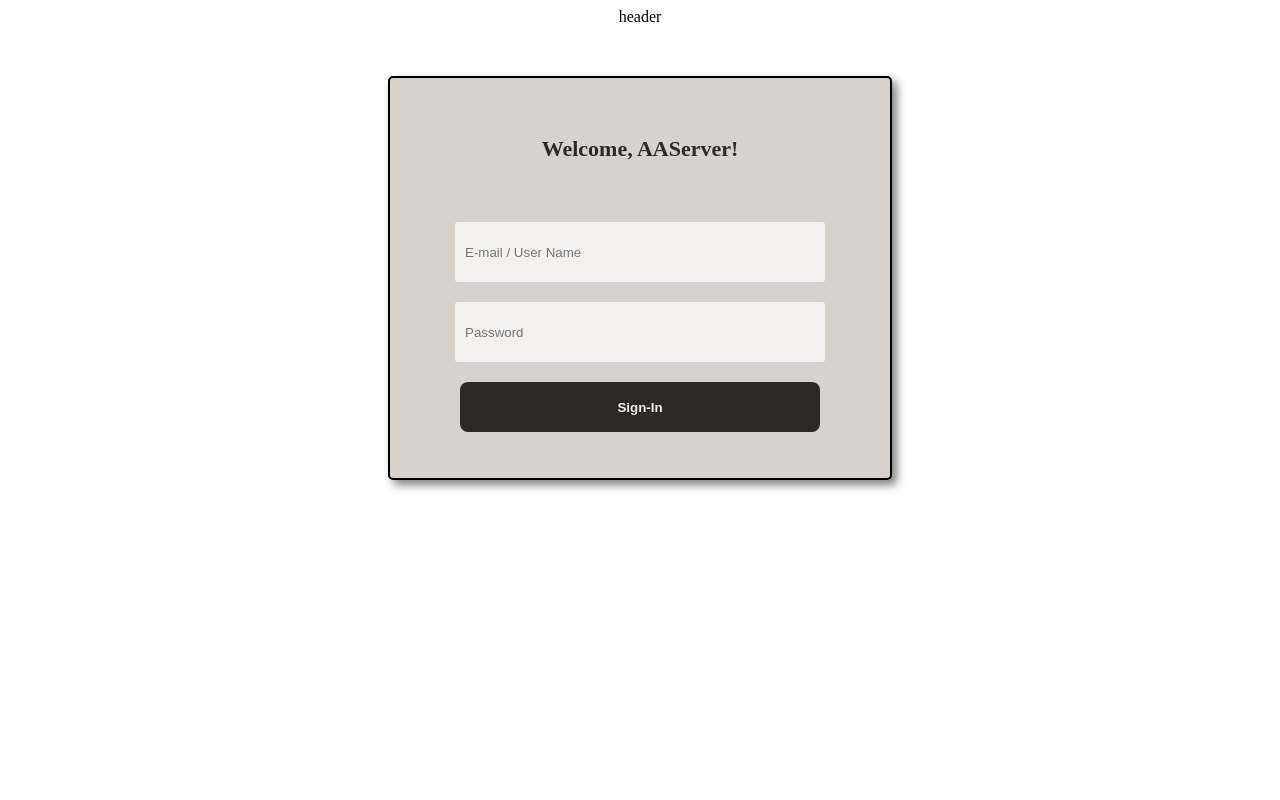
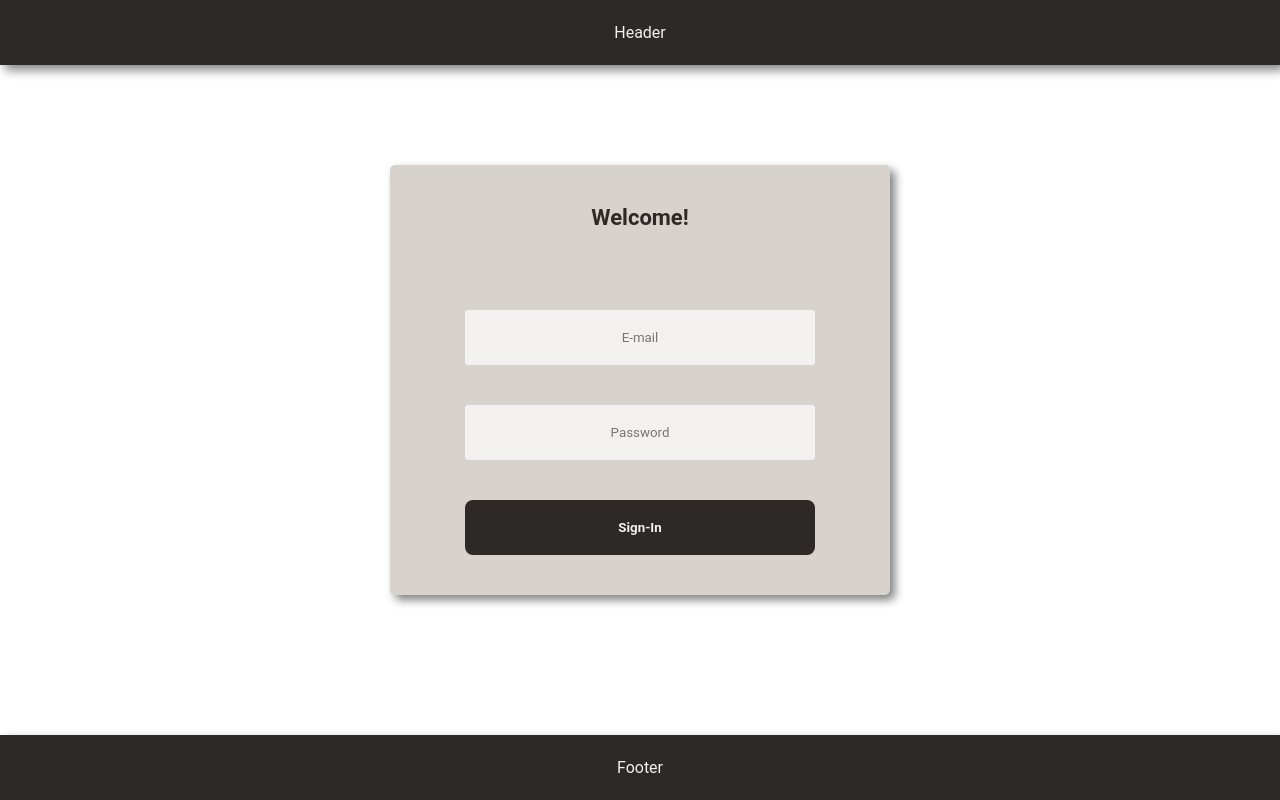
Before and after one commit to MoronaCzech1991/AAServer-React, a React (Create React App) app in the folder AAServer.React/ClientApp/: page / in a window 1280 px wide. Built offline with nearby package versions, Linux system fonts and the light colour scheme.

Commit message:
Marlon - criacao do header e footer

```diff
--- a/AAServer.React/ClientApp/src/app/index.tsx
+++ b/AAServer.React/ClientApp/src/app/index.tsx
@@ -2,14 +2,16 @@ import React from 'react';
 
 import * as S from './styles';
 
-import SignIn from '../components/signin';
-import Header from '../components/header/index';
+import MainHeader from '../components/mainHeader/index';
+import SignIn from '../components/signIn/index';
+import Footer from '../components/footer';
 
 const App = () => {
   return (
     <S.Container>
-      <Header />
+      <MainHeader />
       <SignIn />
+      <Footer />
     </S.Container>
   );
 };
--- a/AAServer.React/ClientApp/src/app/styles.ts
+++ b/AAServer.React/ClientApp/src/app/styles.ts
@@ -3,6 +3,12 @@ import styled from 'styled-components';
 export const Container = styled.div`
   display: flex;
   flex-direction: column;
-  justify-content: center;
+  height: 100%;
   align-items: center;
 `;
+
+export const Header = styled.div;
+
+export const Content = styled.div;
+
+export const Footer = styled.div;
--- /dev/null
+++ b/AAServer.React/ClientApp/src/components/footer/index.tsx
@@ -0,0 +1,9 @@
+import React from 'react';
+
+import * as S from './styles';
+
+const Footer = () => {
+  return <S.Container>Footer</S.Container>;
+};
+
+export default Footer;
--- /dev/null
+++ b/AAServer.React/ClientApp/src/components/footer/styles.ts
@@ -0,0 +1,14 @@
+import styled from 'styled-components';
+
+export const Container = styled.div`
+  bottom: 0;
+  background-color: #2d2926;
+  color: #f2f1f0;
+  height: 65px;
+  width: 100%;
+  box-shadow: 5px 5px 10px grey;
+  display: flex;
+  justify-content: center;
+  align-items: center;
+  position: absolute;
+`;
--- a/AAServer.React/ClientApp/src/components/header/index.tsx
+++ /dev/null
@@ -1,7 +0,0 @@
-import React from 'react';
-
-const Header = () => {
-  return <div>header</div>;
-};
-
-export default Header;
--- /dev/null
+++ b/AAServer.React/ClientApp/src/components/mainHeader/index.tsx
@@ -0,0 +1,9 @@
+import React from 'react';
+
+import * as S from './styles';
+
+const MainHeader = () => {
+  return <S.Container>Header</S.Container>;
+};
+
+export default MainHeader;
--- /dev/null
+++ b/AAServer.React/ClientApp/src/components/mainHeader/styles.ts
@@ -0,0 +1,12 @@
+import styled from 'styled-components';
+
+export const Container = styled.div`
+  background-color: #2d2926;
+  color: #f2f1f0;
+  height: 65px;
+  width: 100%;
+  box-shadow: 5px 5px 10px grey;
+  display: flex;
+  justify-content: center;
+  align-items: center;
+`;
--- a/AAServer.React/ClientApp/src/components/signin/index.tsx
+++ b/AAServer.React/ClientApp/src/components/signin/index.tsx
@@ -8,10 +8,13 @@ const SignIn = () => {
 
   return (
     <S.Container>
-      <S.Title>Welcome, AAServer!</S.Title>
+      <S.Header>
+        <S.Title>Welcome!</S.Title>
+      </S.Header>
+      <S.Content>
         <S.Input
           type="email"
-        placeholder="E-mail / User Name "
+          placeholder="E-mail"
           value={email}
           onChange={(e) => setEmail(e.target.value)}
         />
@@ -22,6 +25,7 @@ const SignIn = () => {
           onChange={(e) => setPassword(e.target.value)}
         />
         <S.Button> Sign-In </S.Button>
+      </S.Content>
     </S.Container>
   );
 };
--- a/AAServer.React/ClientApp/src/components/signin/styles.ts
+++ b/AAServer.React/ClientApp/src/components/signin/styles.ts
@@ -1,11 +1,10 @@
 import styled from 'styled-components';
 
 export const Container = styled.div`
-  height: 400px;
-  width: 500px;
-  margin: 50px;
+  min-height: 400px;
+  min-width: 500px;
+  margin: 100px;
   border-radius: 5px;
-  border: 2px, solid;
   display: flex;
   justify-content: center;
   align-items: center;
@@ -14,31 +13,42 @@ export const Container = styled.div`
   box-shadow: 5px 5px 10px grey;
 `;
 
+export const Header = styled.div`
+  margin: 20px;
+`;
+
+export const Title = styled.p`
+  margin: 20px;
+  font-weight: bold;
+  color: #2d2926;
+  font-size: 22px;
+`;
+
+export const Content = styled.div`
+  margin: 20px;
+  display: flex;
+  flex-direction: column;
+  justify-content: center;
+  align-items: center;
+`;
+
 export const Input = styled.input`
-  padding: 10px;
+  text-align: center;
+  margin: 20px;
   width: 350px;
-  height: 40px;
+  height: 55px;
   border: none;
   background: #f2f1f0;
   border-radius: 3px;
-  margin: 10px;
 `;
 
 export const Button = styled.button`
-  padding: 10px;
-  width: 360px;
-  height: 50px;
+  margin: 20px;
+  width: 350px;
+  height: 55px;
   border: none;
   border-radius: 8px;
   background: ${(props) => (props.color ? 'palevioletred' : '#2D2926')};
   color: #f2f1f0;
-  margin: 10px;
   font-weight: bold;
 `;
-
-export const Title = styled.p`
-  margin-bottom: 50px;
-  font-weight: bold;
-  color: #2d2926;
-  font-size: 22px;
-`;
--- a/AAServer.React/ClientApp/src/index.tsx
+++ b/AAServer.React/ClientApp/src/index.tsx
@@ -1,5 +1,13 @@
 import React from 'react';
 import ReactDOM from 'react-dom';
+
+import GlobalStyles from './styles/GlobalStyles';
 import App from './app';
 
-ReactDOM.render(<App />, document.getElementById('root'));
+ReactDOM.render(
+  <>
+    <GlobalStyles />
+    <App />
+  </>,
+  document.getElementById('root')
+);
--- /dev/null
+++ b/AAServer.React/ClientApp/src/styles/GlobalStyles.ts
@@ -0,0 +1,28 @@
+import { createGlobalStyle } from 'styled-components';
+
+export default createGlobalStyle`
+    * {
+        margin: 0;
+        padding: 0;
+        box-sizing: border-box;
+    }
+
+    body {
+        display: flex;
+        flex-direction: column;
+    }
+
+    html, body, #root {
+       height: 100%;
+    }
+
+    *, button, input {
+        border: 0;
+        outline: 0;
+        font-family: 'Roboto', sans-serif;
+    }
+
+    button {
+        cursor: pointer;
+    }
+`;
```
Lines whose indentation alone changed are shown as unchanged.
